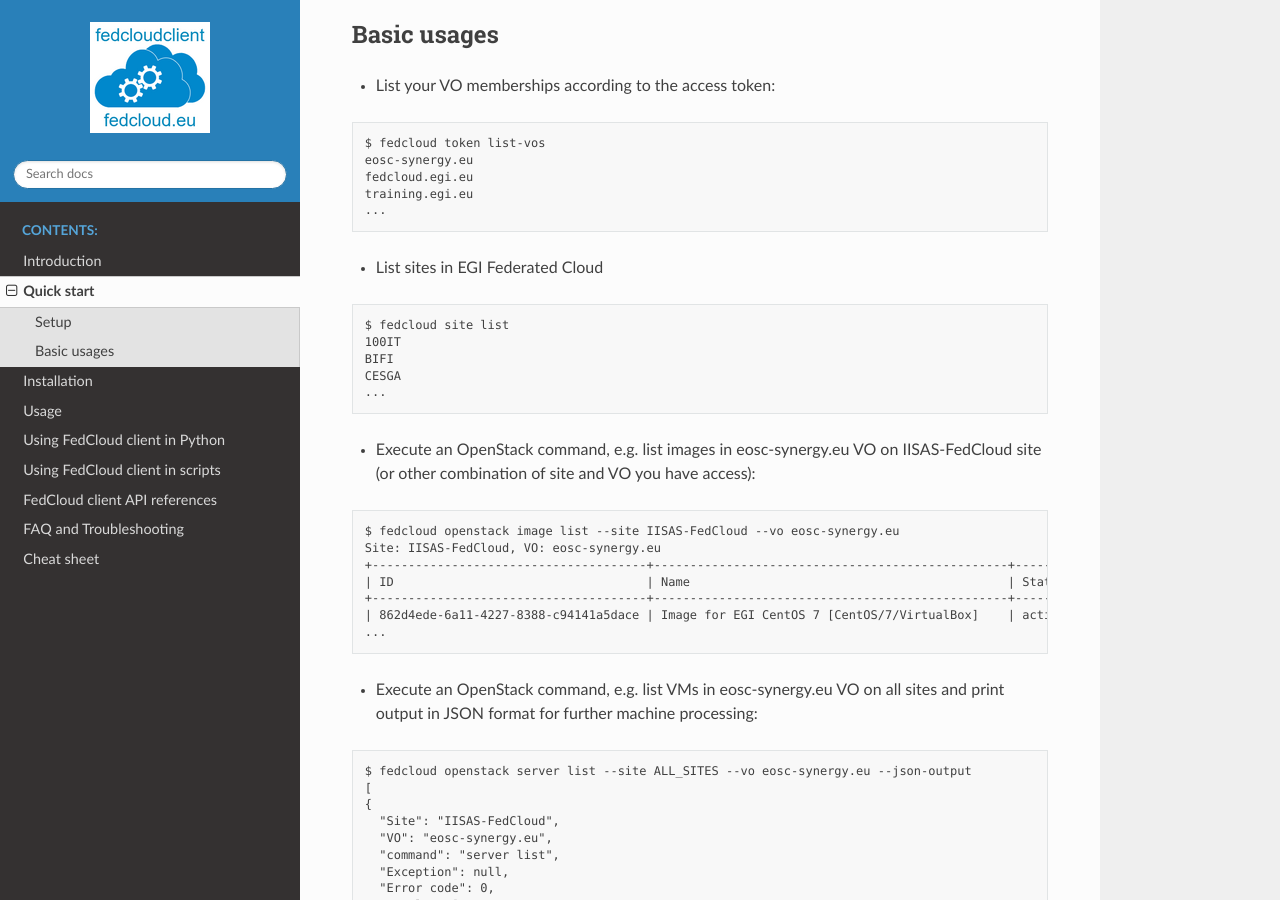
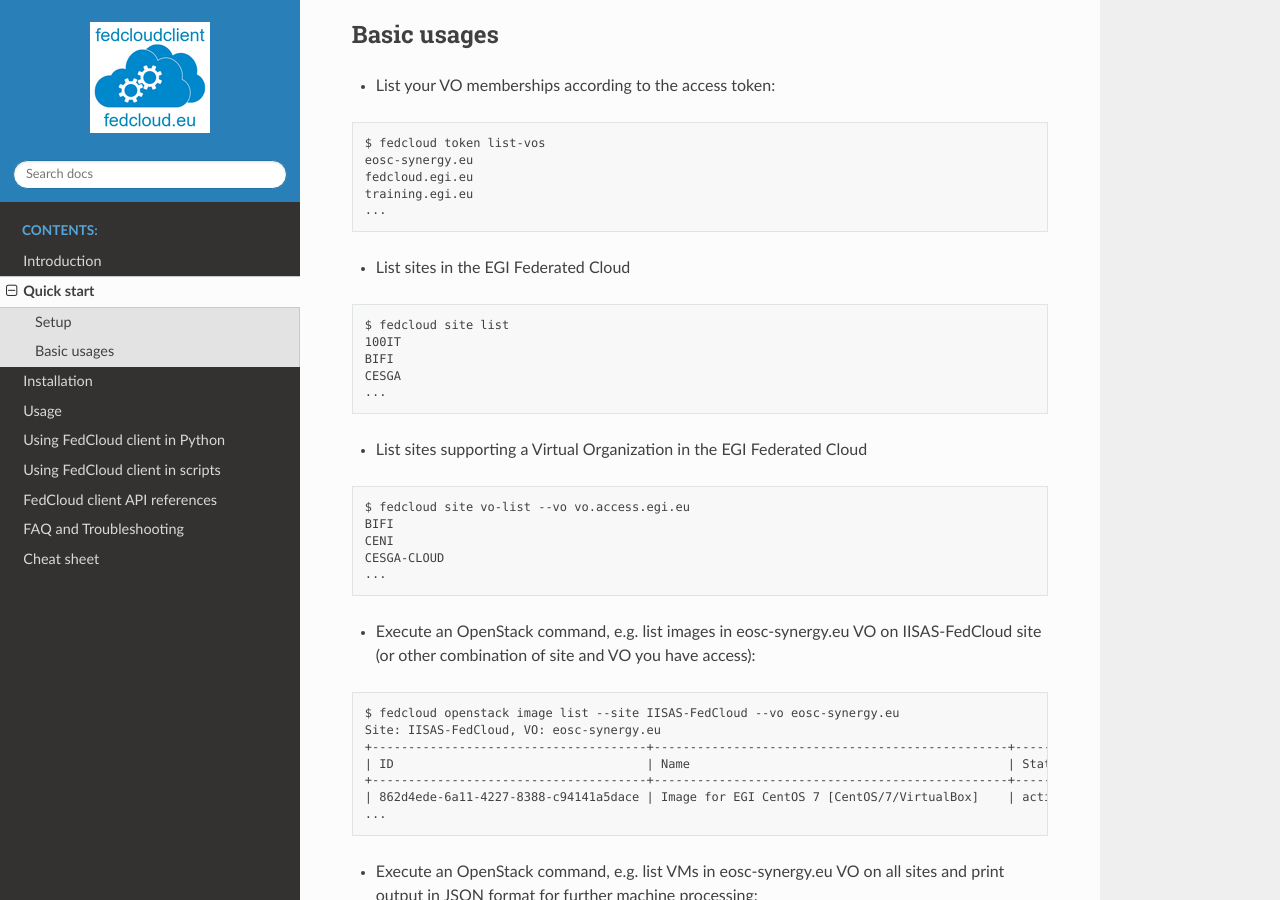
Before and after one commit to tdviet/fedcloudclient, a Sphinx documentation site: the page built from docs/quickstart.rst, in a window 1280 px wide and 900 px high, scrolled down 638 px. Built offline with Sphinx 7.4.7 and the Read the Docs theme 2.0.0, drawn with Linux system fonts in a browser that asks for light colours.

Commit message:
add docs

```diff
--- a/docs/quickstart.rst
+++ b/docs/quickstart.rst
@@ -43,7 +43,7 @@
     training.egi.eu
     ...
 
-* List sites in EGI Federated Cloud
+* List sites in the EGI Federated Cloud
 
 ::
 
@@ -51,6 +51,16 @@
     100IT
     BIFI
     CESGA
+    ...
+
+* List sites supporting a Virtual Organization in the EGI Federated Cloud
+
+::
+
+    $ fedcloud site vo-list --vo vo.access.egi.eu
+    BIFI
+    CENI
+    CESGA-CLOUD
     ...
 
 * Execute an OpenStack command, e.g. list images in eosc-synergy.eu VO on IISAS-FedCloud site
```
Also changed, not shown: docs/cheat.rst (+7 -1 lines), docs/usage.rst (+11 -0 lines).
